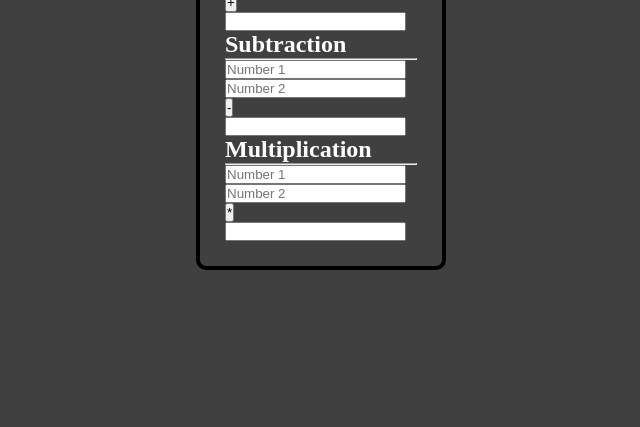
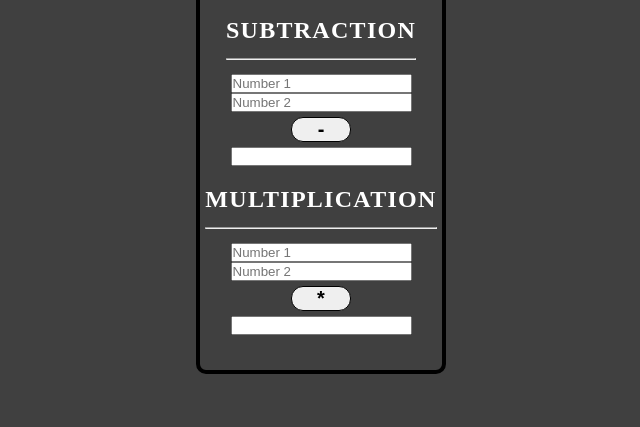
Before and after one commit to ssnyman/assignments, a plain HTML site: page html-calc/index.html in a window 1280 px wide. Shown: the part 373-800 px from the top of the page, without its empty margins (319-959 px from the left). Drawn offline with Linux system fonts and the light colour scheme.

Commit message:
finished

```diff
--- a/html-calc/index.html
+++ b/html-calc/index.html
@@ -12,7 +12,7 @@
     <div class="container">
 
         <h1>Simple HTML Calculator</h1>
-        <hr>
+        <br>
         <div>
             <h2>Addition</h2>
             <hr>
--- a/html-calc/style.css
+++ b/html-calc/style.css
@@ -23,3 +23,46 @@ body {
     border-radius: 10px;
     padding: 25px;
 }
+
+div {
+    text-align: center;
+    padding: 10px;
+}
+
+div h2 {
+    letter-spacing: 0.08rem;
+    text-transform: uppercase;
+}
+
+div hr {
+    margin: 14px 0;
+}
+
+div input[type=text]:read-only {
+    border-radius: 15px;
+    border: 2px solid #000;
+    background-color: #666;
+    color: #fff;
+    text-align: center;
+    font-size: .5rem;
+    font-weight: bold;
+}
+
+div button {
+    width: 60px;
+    font-size: 20px;
+    color: black;
+    border: none;
+    outline: none;
+    border-radius: 50%;
+    border-radius: 12px;
+    margin: 5px;
+    cursor: pointer;
+    font-weight: bold;
+    text-align: center;
+    border: 1px solid black;
+}
+
+div button:hover {
+    background-color: rgba(127, 255, 212, 0.666);
+}
```
